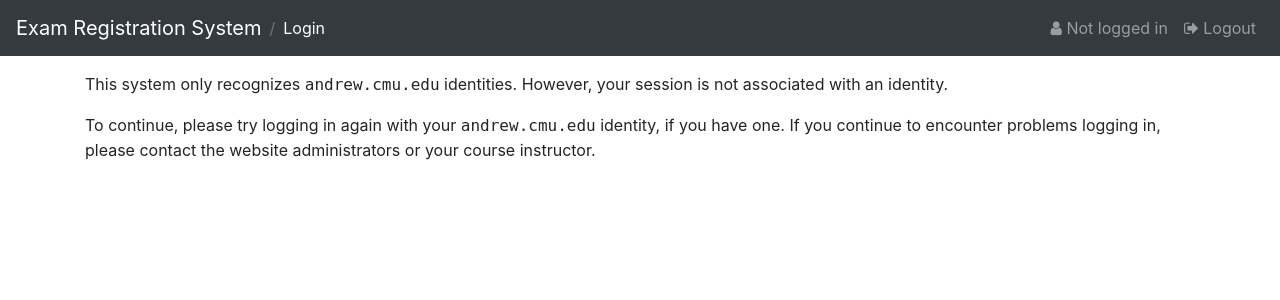
After one commit to gengkev/213-exam-registration, a Django app: page /accounts/login/ in a window 1280 px wide. The commit adds this page. Shown: the top 300 px of the page. Run offline with Django 3.2, Linux system fonts and the light colour scheme; some libraries are stand-ins or nearby versions.

Commit message:
Implement login check
Though somewhat poorly; it's also becoming clear that registration is not
a great choice for an app name, since it conflicts with Django's default.

```diff
--- a/examreg/urls.py
+++ b/examreg/urls.py
@@ -18,5 +18,6 @@
 
 urlpatterns = [
     path('', include('registration.urls')),
+    path('accounts/', include('django.contrib.auth.urls')),
     path('admin/', admin.site.urls),
 ]
--- a/registration/templates/registration/exam_detail.html
+++ b/registration/templates/registration/exam_detail.html
@@ -3,7 +3,7 @@
 {% block title %}{{ exam.name }}{% endblock %}
 
 {% block breadcrumb %}
-<li class="nav-item">
+<li class="nav-item active">
   <a class="nav-link" href="{% url 'registration:course-detail' exam.course.code %}">{{ exam.course.code }}</a>
 </li>
 <li class="nav-item active" aria-current="page">
--- a/registration/templates/registration/index.html
+++ b/registration/templates/registration/index.html
@@ -1,5 +1,8 @@
 {% extends "base_generic.html" %}
 {% block title %}Home{% endblock %}
+
+{% block breadcrumb %}
+{% endblock %}
 
 {% block content %}
 <h2>Courses</h2>
--- /dev/null
+++ b/registration/templates/registration/login.html
@@ -0,0 +1,39 @@
+{% extends "base_generic.html" %}
+
+{% block title %}Login{% endblock %}
+
+{% block breadcrumb %}
+<li class="nav-item active" aria-current="page">
+  <span class="nav-link">Login</span>
+</li>
+{% endblock %}
+
+{% block content %}
+
+{% if request.user.is_authenticated %}
+
+<p>
+  You're already logged in. Your username is
+  <tt>{{ request.user.username }}</tt>,
+  and your identity provided by the authentication server is
+  <tt>{{ request.META.REMOTE_USER }}</tt>.
+</p>
+
+{% else %}
+
+<p>
+  This system only recognizes <tt>andrew.cmu.edu</tt> identities.
+  {% if request.META.REMOTE_USER %}
+  However, your current identity provided by the authentication server is
+  <tt>{{ request.META.REMOTE_USER }}</tt>.
+  {% else %}
+  However, your session is not associated with an identity.
+  {% endif %}
+</p>
+<p>
+  To continue, please try logging in again with your <tt>andrew.cmu.edu</tt> identity, if you have one. If you continue to encounter problems logging in, please contact the website administrators or your course instructor.
+</p>
+
+{% endif %}
+
+{% endblock %}
```
Also changed, not shown: registration/templates/registration/auth_failure.html (deleted, +0 -13 lines), registration/views.py (+10 -14 lines).
